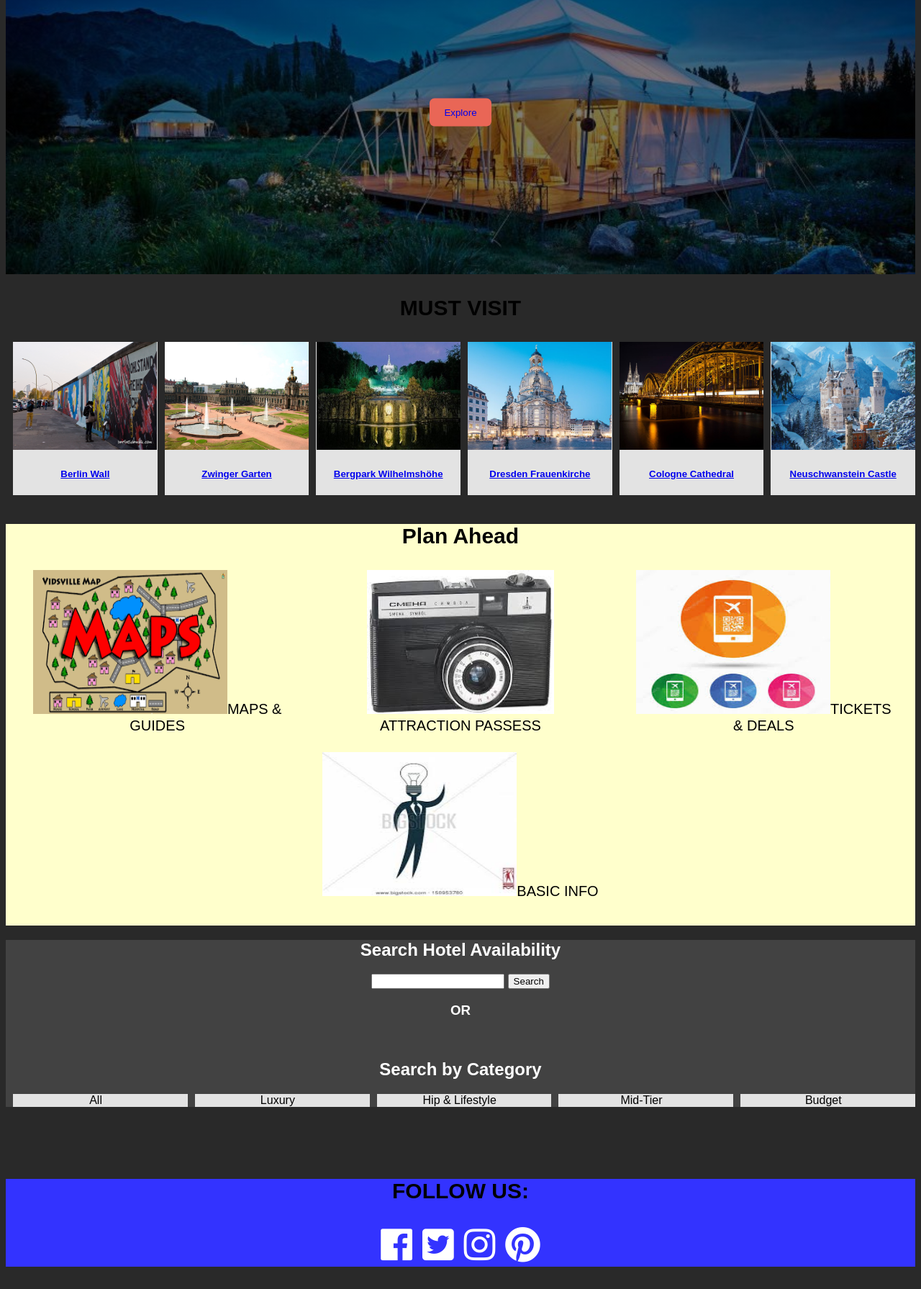
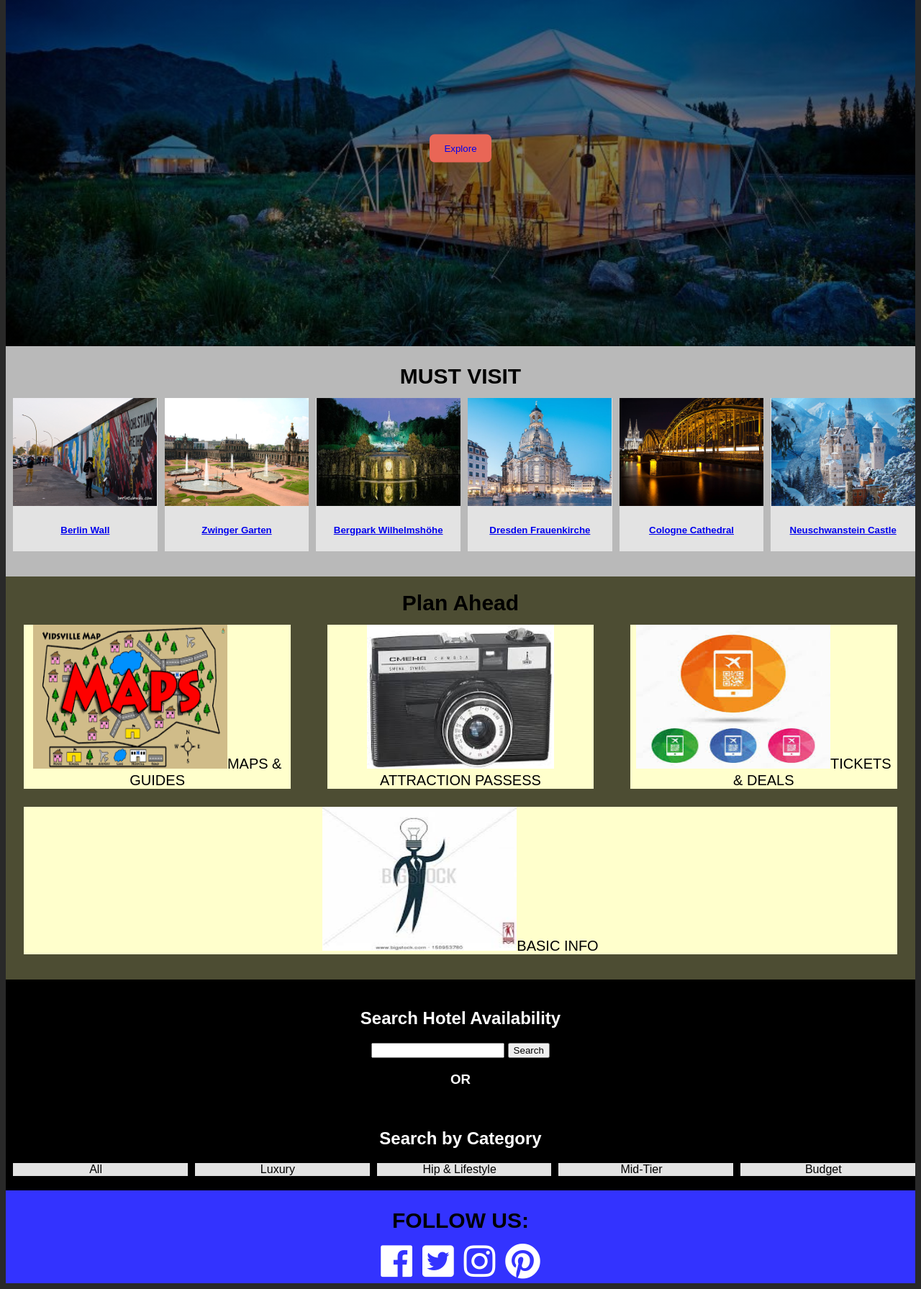
Before and after one commit to arpitmishra02/Assignment-html, a plain HTML site: page index.html in a window 1280 px wide. Shown: the part 283-2074 px from the top of the page at 72% size. Before the commit the page ends 2051 px from the top, so only its background shows below. Drawn offline with Linux system fonts and the light colour scheme.

Commit message:
second commit

```diff
--- a/index.html
+++ b/index.html
@@ -1,7 +1,7 @@
 <!doctype html>
 <html>
 	<head>
-		<title> MY FIRST WEBSITE</title>
+		<title> German Tourism</title>
 		<meta charset="utf-8"/>
 		<link rel="stylesheet" href="tryassign2.css"/>
 		<link rel="stylesheet" href="https://use.fontawesome.com/releases/v5.2.0/css/all.css" integrity="sha384-hWVjflwFxL6sNzntih27bfxkr27PmbbK/iSvJ+a4+0owXq79v+lsFkW54bOGbiDQ" crossorigin="anonymous">
@@ -44,43 +44,45 @@
 			</div>
 		</section>
 
-
+	<div class="fence2">
 		<h3 id="em_center">MUST VISIT</h3>
 
 		<div class="places">
 
 
 				<div class="pic pic1">
-					<a href="#"><img src="bw.jpg" alt="Berlin wall" width="200px" height="150px"</a>
+					<a href="https://en.wikipedia.org/wiki/Berlin_Wall"><img src="bw.jpg" alt="Berlin wall" width="200px" height="150px"</a>
 					<h5>Berlin Wall</h5>
 
 				</div>
 				<div class="pic pic2">
-					<a href="#"><img src="zg.jpg" alt="Zwinger Garten" width="200px" height="150px"</a>
+					<a href="https://en.wikipedia.org/wiki/Zwinger_(Dresden)"><img src="zg.jpg" alt="Zwinger Garten" width="200px" height="150px"</a>
 					<h5>Zwinger Garten</h5>
 
 				</div>
 
 				<div class="pic pic4">
-					<a href="#"><img src="bw.jpeg" alt="Bergpark Wilhelmshöhe" width="200px" height="150px"</a>
+					<a href="https://en.wikipedia.org/wiki/Bergpark_Wilhelmsh%C3%B6he"><img src="bw.jpeg" alt="Bergpark Wilhelmshöhe" width="200px" height="150px"</a>
 					<h5>Bergpark Wilhelmshöhe</h5>
 
 				</div>
 				<div class="pic pic4">
-					<a href="#"><img src="df.jpg" alt="Dresden Frauenkirche" width="200px" height="150px"</a>
+					<a href="https://en.wikipedia.org/wiki/Dresden_Frauenkirche""><img src="df.jpg" alt="Dresden Frauenkirche" width="200px" height="150px"</a>
 					<h5>Dresden Frauenkirche</h5>
 
 				</div>
 				<div class="pic pic5">
-					<a href="#"><img src="cc.jpg" alt="Cologne Cathedral" width="200px" height="150px"</a>
+					<a href="https://en.wikipedia.org/wiki/Cologne_Cathedral"><img src="cc.jpg" alt="Cologne Cathedral" width="200px" height="150px"</a>
 					<h5>Cologne Cathedral</h5>
 
 				</div>
 				<div class="pic pic6">
-					<a href="#"><img src="np.jpg" alt="Neuschwanstein Castle" width="200px" height="150px"</a>
+					<a href="https://en.wikipedia.org/wiki/Neuschwanstein_Castle"><img src="np.jpg" alt="Neuschwanstein Castle" width="200px" height="150px"</a>
 					<h5>Neuschwanstein Castle</h5>
 				</div>
-			</div>
+		</div>
+	</div>
+
 	<div class="fence">
 		<h3 id="em_center">Plan Ahead</h3>
 
@@ -109,12 +111,6 @@
 		</div>
 	</div>
 
-
-
-
-
-
-
 	<footer class="FollowUs">
 			<h3 id="em_center">FOLLOW US:</h3>
 			<i class="fab fa-facebook"></i>
--- a/tryassign2.css
+++ b/tryassign2.css
@@ -32,7 +32,7 @@ body{
 
 .hero-img{
 	width:100%;
-	height: 450px;
+	height: 550px;
 	background-image: linear-gradient(rgba(0,0,0,0.5),rgba(0,0,0,0.5)),url(back2.jpg);
 	background-position: center;
 	background-repeat: no-repeat;
@@ -82,14 +82,19 @@ text-align: center;
 color:Black;
 font-size: 30px;
 text-decoration: none;
+margin:0;
+padding-bottom: 1%;
 		   }
-
+.fence2{
+	background-color: #b9b9b9;
+	padding-top: 2%;
+	padding-bottom: 2%;
+}
 
 .places{
 	display: flex;
 	flex-wrap: wrap;
 	padding-bottom: 10px;
-	background-color: #292929;
 		}
 .places a{
 	text-decoration: underline;
@@ -110,7 +115,7 @@ text-decoration: none;
 	padding-bottom: 10px;
 }
 .ahead{
-	background-color: #ffffcc;
+	background-color: /*#ccccff;*/#ffffcc;
 	flex:1;
 	text-align: center;
 	font-size: 20px;
@@ -139,32 +144,19 @@ text-decoration: none;
 .fence{
 	width:100%;
 	/*border: 3px solid goldenrod;*/
-	padding-top: 0px;
+	padding-top: 20px;
 	text-align: center;
-	background-color: #ffffcc;
+	background-color: #4d4d33;
 
 }
-.FollowUs
-{
-	text-align: center;
-	font-size: 50px;
-	color:blue;
-	/*border: 3px solid white;*/
-	margin: auto;
-	background-color: #3333ff;
-	margin-top: 100px;
 
-}
-.fab{
-	color:white;
-}
 .fence1{
 	width:100%;
-	/*border: 3px solid goldenrod;*/
-	padding-top: 0px;
 	text-align: center;
 	color: white;
-	background-color:#424242;
+	background-color:black;
+	padding-bottom: 20px;
+	padding-top: 20px;
 }
 
 .categorywise{
@@ -183,18 +175,22 @@ text-decoration: none;
 a{
 	text-decoration: none;
 }
-
-/*.smallfence{
-	display:flex;
+.FollowUs
+{
+	text-align: center;
+	font-size: 50px;
+	color:blue;
+	margin:0;
+	background-color: #3333ff;
+	padding-top:2%;
 
 }
-.small{
+.fab{
 	color:white;
-	padding-right:0.5%;
-	margin-left:30%;
-	flex:1;
-	}
+}
+@media only screen and (max-width: 420px) {
+    .header {
+      flex-direction: column;
+    }
 
-		<div class="smallfence">
-			<div class="small small1">Check In    --->    Check Out</div>
-			<div class="small small2">Search</div>*/
+}
```
